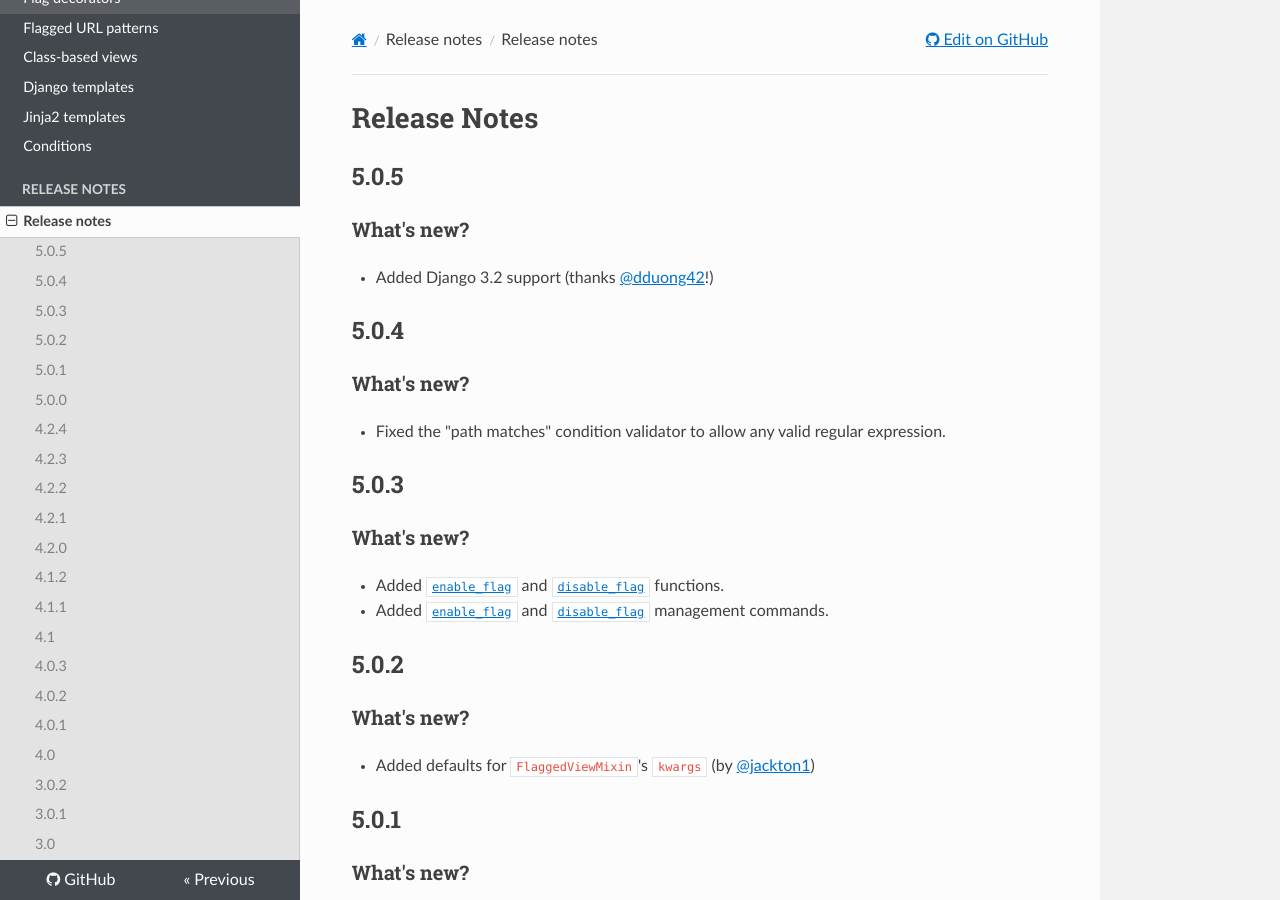
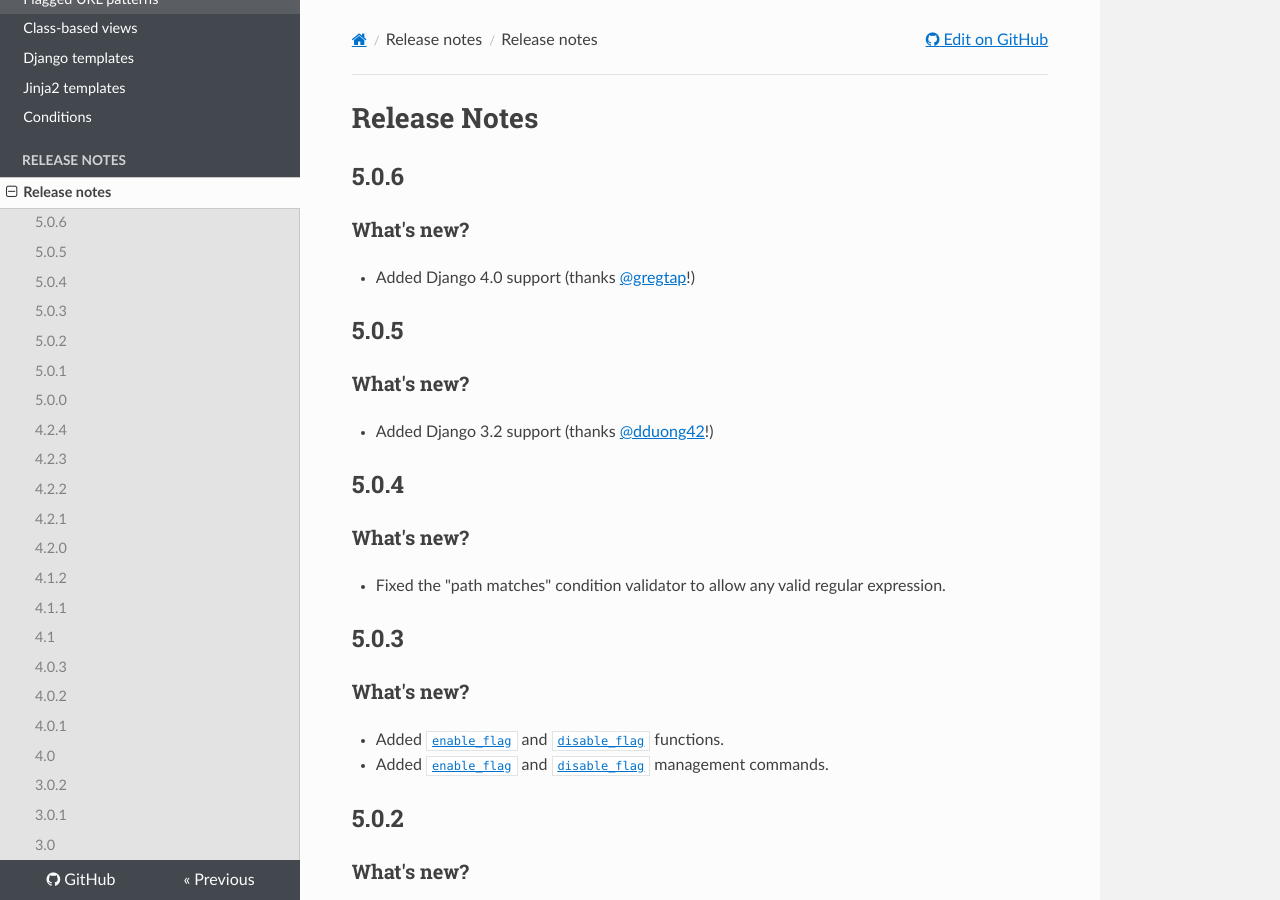
Before and after one commit to cfpb/django-flags, an MkDocs documentation site: the page built from docs/releasenotes.md, in a window 1280 px wide and 900 px high. Built offline with MkDocs 1.6.1, drawn with Linux system fonts in a browser that asks for light colours; nearby versions of some CDN libraries; old or Windows-style settings are respelled for this version of MkDocs.

Commit message:
Update the release notes in anticipation of release

```diff
--- a/docs/releasenotes.md
+++ b/docs/releasenotes.md
@@ -1,4 +1,11 @@
 # Release Notes
+
+## 5.0.6
+
+### What's new?
+
+- Added Django 4.0 support (thanks [@gregtap](https://github.com/gregtap)!)
+
 
 ## 5.0.5
 
--- a/setup.py
+++ b/setup.py
@@ -24,7 +24,7 @@ setup(
     long_description=open("README.md", "r", encoding="utf-8").read(),
     long_description_content_type="text/markdown",
     license="CC0",
-    version="5.0.5",
+    version="5.0.6",
     include_package_data=True,
     packages=find_packages(),
     python_requires=">=3.6",
```
Also changed, not shown: README.md (+8 -9 lines).
